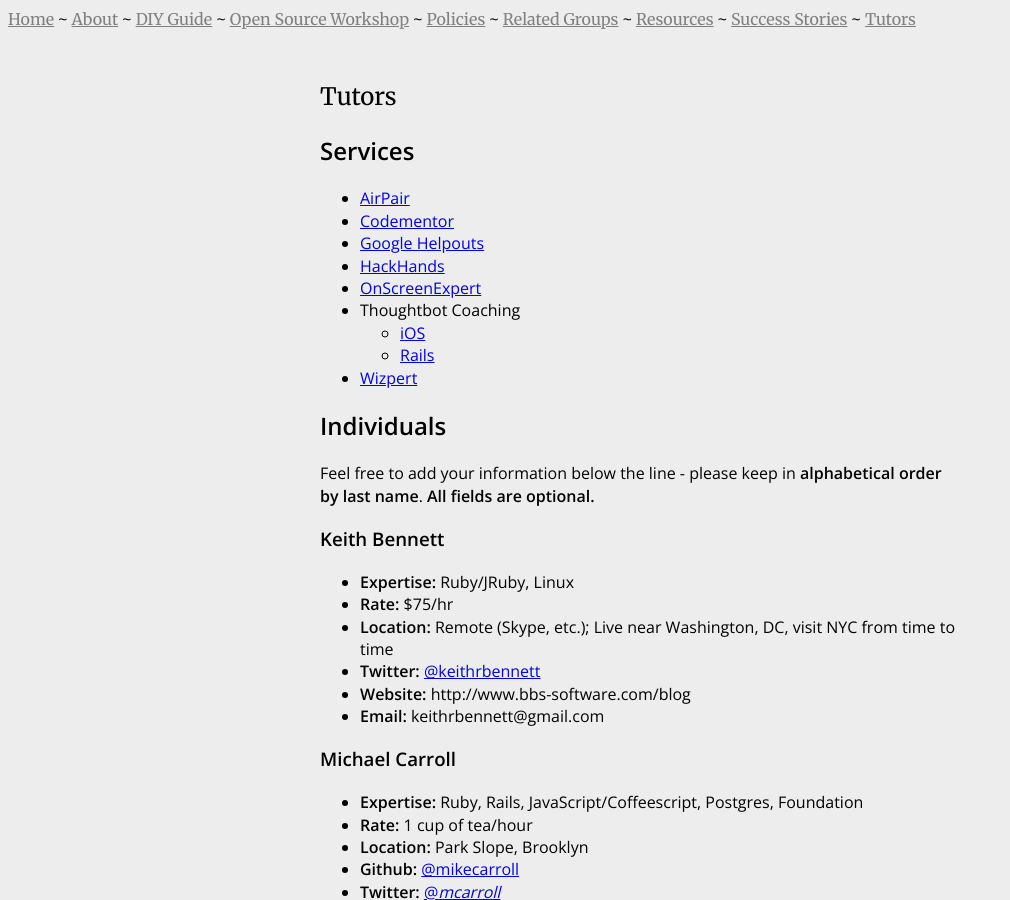
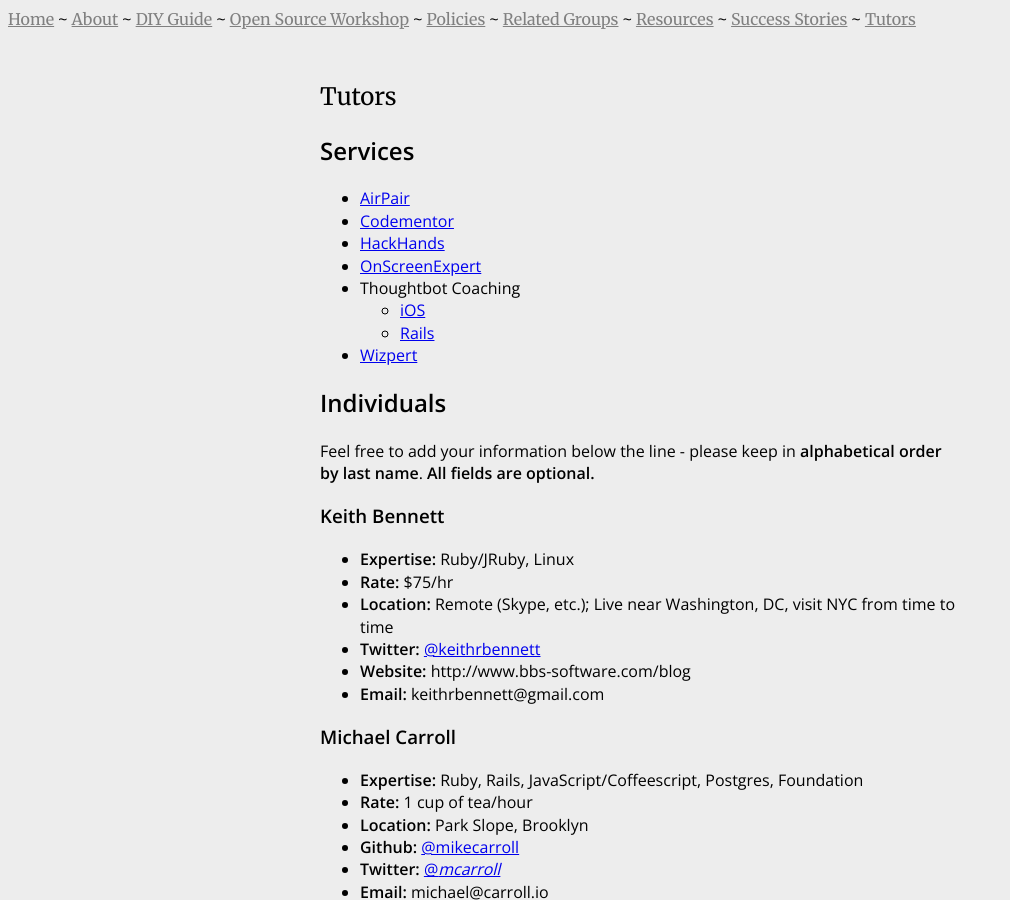
Before and after one commit to HackerHours/hackerhours.org, a Jekyll site: the page built from tutors.md, in a window 1280 px wide and 900 px high. Shown: the whole window, without its empty margins (0-1010 px from the left). Built offline with Jekyll 4.4.1, drawn with Linux system fonts in a browser that asks for light colours; comment, search, counter and statistics services are not loaded.

Commit message:
Remove Google Helpouts from tutoring services
It was shutdown on April 20, 2015 https://support.google.com/helpouts/answer/6168100?rd=1

```diff
--- a/tutors.md
+++ b/tutors.md
@@ -6,7 +6,6 @@
 
 * [AirPair](https://www.airpair.com)
 * [Codementor](https://www.codementor.io)
-* [Google Helpouts](https://helpouts.google.com)
 * [HackHands](http://www.hackhands.com/)
 * [OnScreenExpert](https://www.onscreenexpert.com/)
 * Thoughtbot Coaching
```
